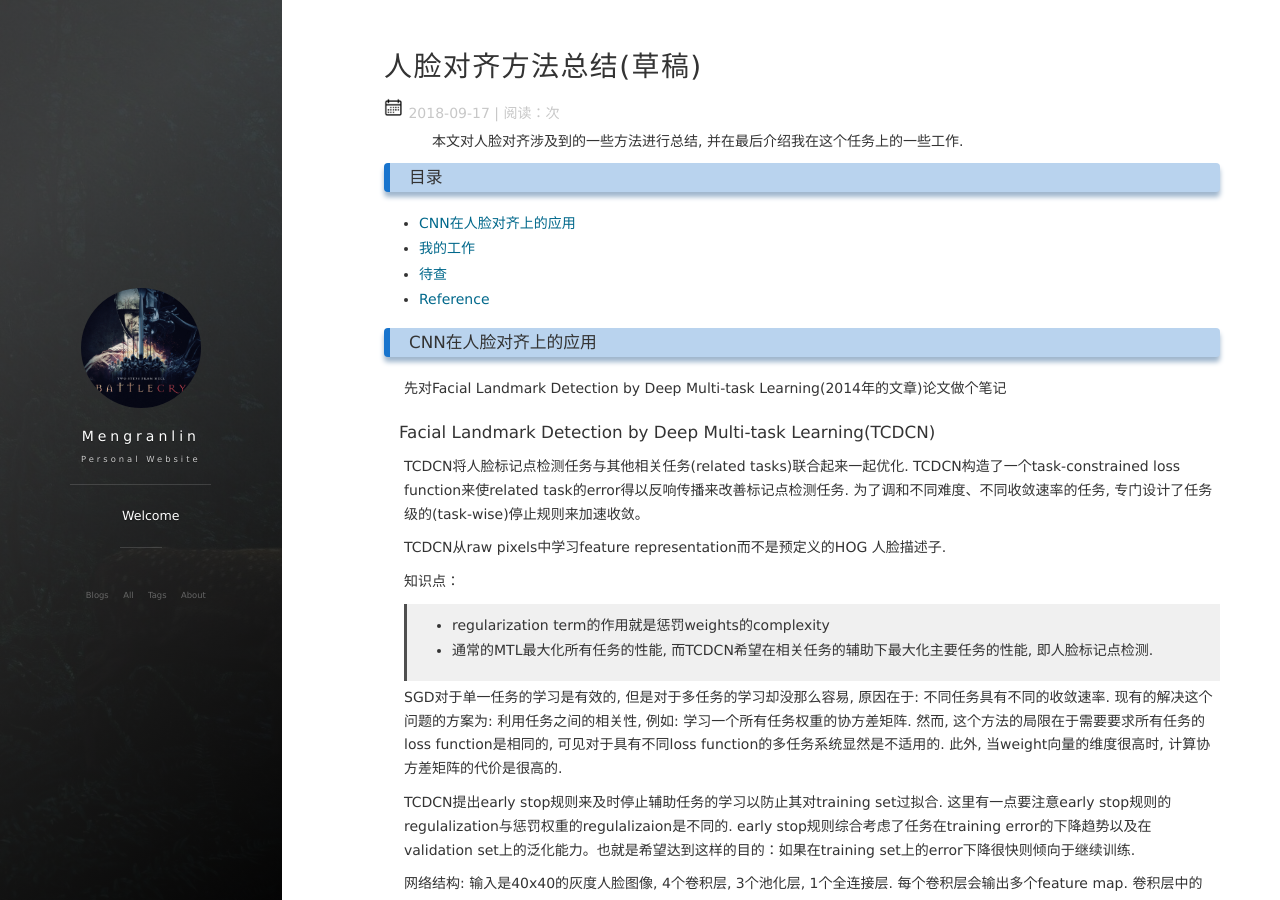
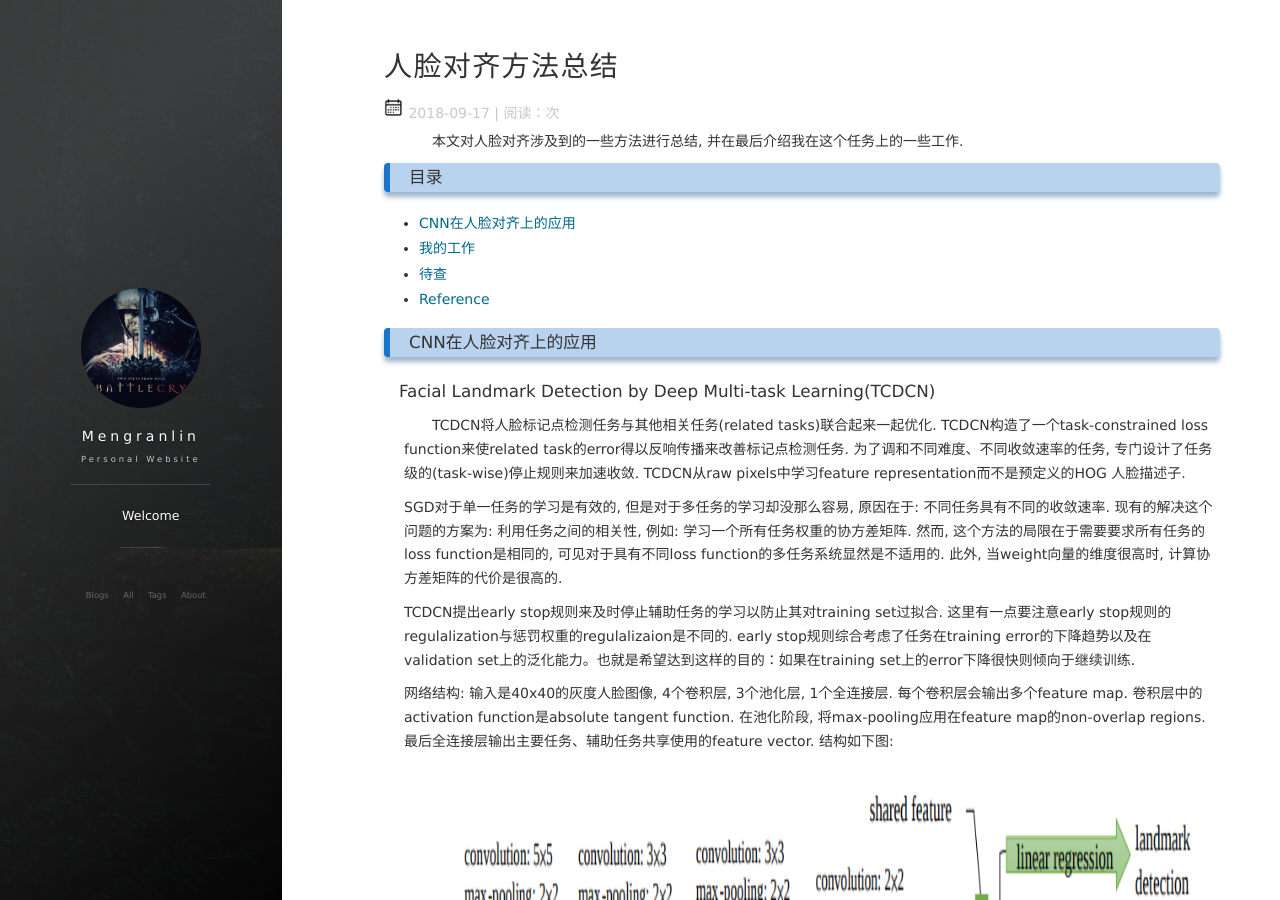
Before and after one commit to lmrshare/lmrshare.github.io, a Jekyll site: the page built from _posts/2018-09-17-face-alignment.md, in a window 1280 px wide and 900 px high. Built offline with Jekyll 4.4.1, drawn with Linux system fonts in a browser that asks for light colours; nearby versions of some CDN libraries; formulas are drawn with MathJax 3; comment, search, counter and statistics services are not loaded.

Commit message:
move words to draft

```diff
--- a/_posts/2018-09-17-face-alignment.md
+++ b/_posts/2018-09-17-face-alignment.md
@@ -1,6 +1,6 @@
 ---
 layout: post
-title: "人脸对齐方法总结(草稿)"
+title: "人脸对齐方法总结"
 date: 2018-09-17
 description: "Rearch"
 tag: Research
@@ -18,19 +18,9 @@ tag: Research
 
 ### <a name="cnn-face-alignment"></a>CNN在人脸对齐上的应用
 
-先对Facial Landmark Detection by Deep Multi-task Learning(2014年的文章)论文做个笔记
-
 #### Facial Landmark Detection by Deep Multi-task Learning(TCDCN)
 
-TCDCN将人脸标记点检测任务与其他相关任务(related tasks)联合起来一起优化. TCDCN构造了一个task-constrained loss function来使related task的error得以反响传播来改善标记点检测任务.
-为了调和不同难度、不同收敛速率的任务, 专门设计了任务级的(task-wise)停止规则来加速收敛。
-
-TCDCN从raw pixels中学习feature representation而不是预定义的HOG 人脸描述子.
-
-知识点：
-
->* regularization term的作用就是惩罚weights的complexity
->* 通常的MTL最大化所有任务的性能, 而TCDCN希望在相关任务的辅助下最大化主要任务的性能, 即人脸标记点检测.
+&emsp;&emsp;TCDCN将人脸标记点检测任务与其他相关任务(related tasks)联合起来一起优化. TCDCN构造了一个task-constrained loss function来使related task的error得以反响传播来改善标记点检测任务. 为了调和不同难度、不同收敛速率的任务, 专门设计了任务级的(task-wise)停止规则来加速收敛. TCDCN从raw pixels中学习feature representation而不是预定义的HOG 人脸描述子.
 
 SGD对于单一任务的学习是有效的, 但是对于多任务的学习却没那么容易, 原因在于: 不同任务具有不同的收敛速率. 现有的解决这个问题的方案为: 利用任务之间的相关性, 例如: 学习一个所有任务权重的协方差矩阵. 然而, 这个方法的局限在于需要要求所有任务的loss function是相同的, 可见对于具有不同loss function的多任务系统显然是不适用的. 此外, 当weight向量的维度很高时, 计算协方差矩阵的代价是很高的.
 
```
Also changed, not shown: _drafts/english/2014-11-24-wor-mac-eng.md (renamed from _posts/2014-11-24-wor-mac-eng.md), _drafts/english/2014-11-24-wor-mac-eng2.md (renamed from _posts/2014-11-24-wor-mac-eng2.md), _drafts/english/2014-11-24-wor-mac-eng3.md (renamed from _posts/2014-11-24-wor-mac-eng3.md), _drafts/english/2014-11-24-wor-mac-eng4.md (renamed from _posts/2014-11-24-wor-mac-eng4.md), _drafts/english/2014-11-24-wor-mac-eng5.md (renamed from _posts/2014-11-24-wor-mac-eng5.md), _drafts/english/2014-11-24-wor-mac-eng6.md (renamed from _posts/2014-11-24-wor-mac-eng6.md), _drafts/english/2014-11-24-wor-mac-eng7.md (renamed from _posts/2014-11-24-wor-mac-eng7.md), _drafts/english/2014-11-24-wor-mac-eng8.md (renamed from _posts/2014-11-24-wor-mac-eng8.md), _drafts/english/2014-11-24-wor-mac-eng9.md (renamed from _posts/2014-11-24-wor-mac-eng9.md), _drafts/work-linux/2018-05-21-wor-mac-plan-hidden.md (line endings or trailing spaces).
